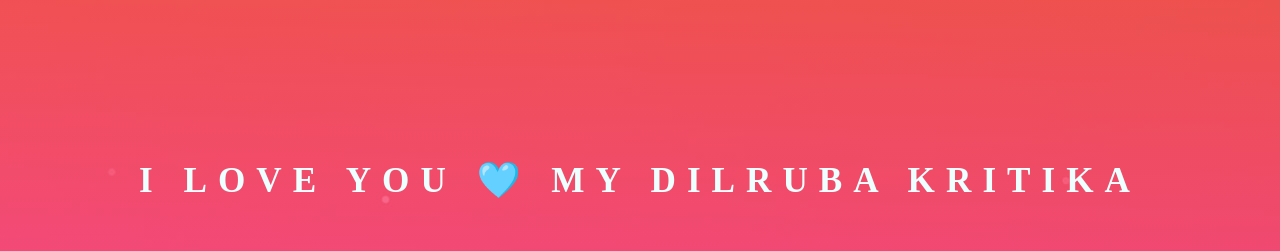
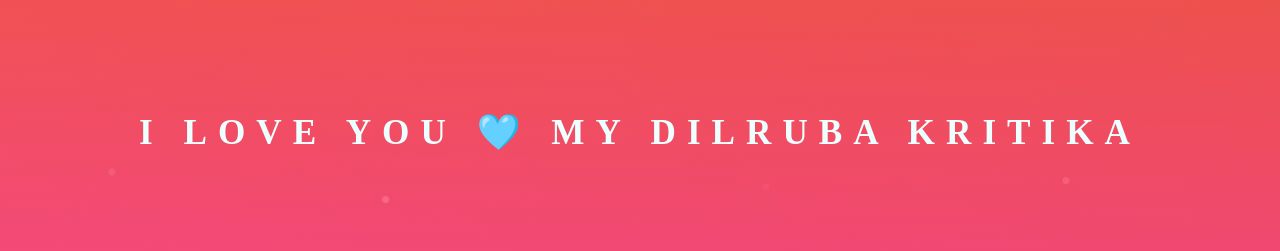
Before and after one commit to Satyaprakash666/Impress, a plain HTML site: page index.html in a window 1280 px wide. Shown: the top 251 px of the page. Drawn offline with Linux system fonts and the light colour scheme.

Commit message:
Update program.css

```diff
--- a/css/program.css
+++ b/css/program.css
@@ -26,7 +26,7 @@ body {
     font-size: 2.2rem;
     font-weight: 800;
     letter-spacing: 11px;
-    margin-top: 10px !important;
+    margin-top: -87px !important;
     text-transform: uppercase;
     /* justify-self: flex-start; */
 }
```
